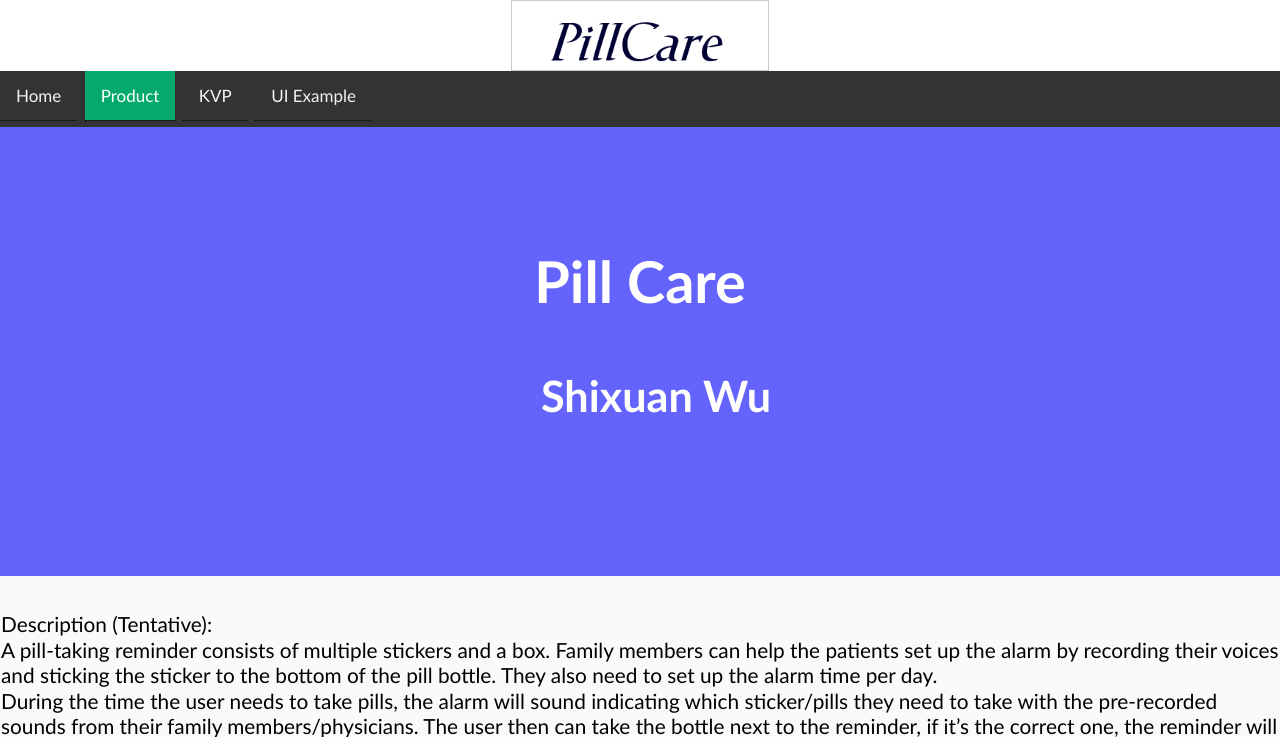
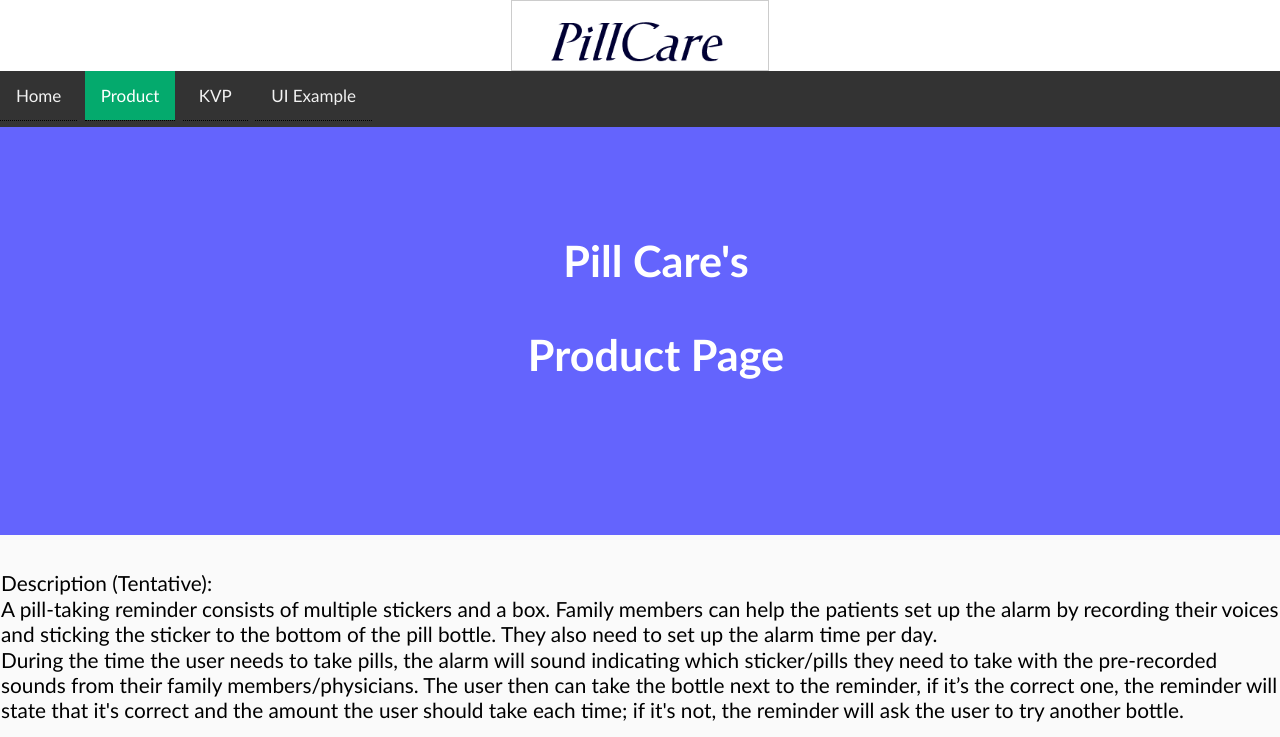
Before and after one commit to wsx2021/ECE140b_project-web, a Python web app: template web/src/templates/product.html in a window 1280 px wide. Shown: the top 737 px of the page. Run offline with Jinja, Linux system fonts and the light colour scheme; the template is opened without the code that fills it, so the values that code supplies are empty.

Commit message:
Update product.html

```diff
--- a/web/src/templates/product.html
+++ b/web/src/templates/product.html
@@ -47,8 +47,8 @@
     </div>
 
     <div class='hero center'>
-        <h1> Pill Care</h1>
-        <h2>Shixuan Wu</h2>
+        <h2>Pill Care's </h2>
+        <h2>Product Page</h2>
 
     </div>
     <br>
```
